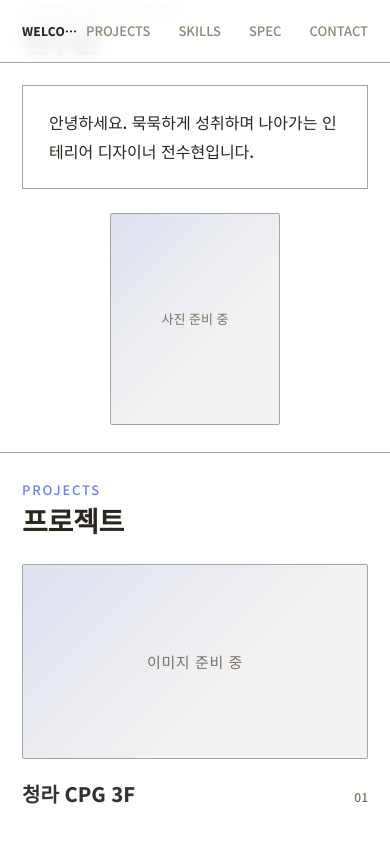
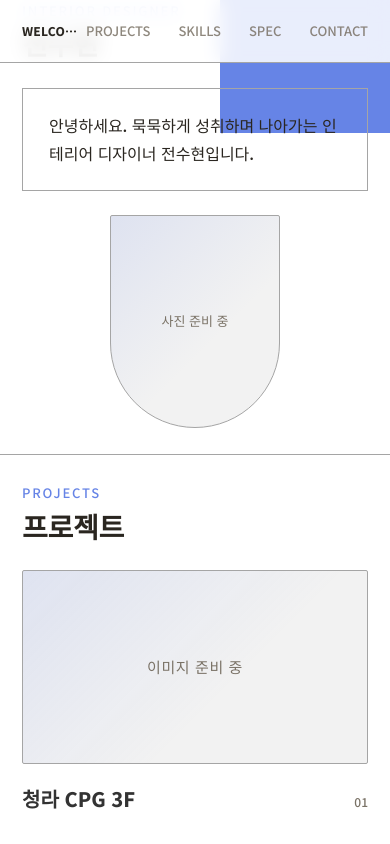
Before and after one commit to Soo-HyeonJeon/soohyeonjeon-portfolio, a plain HTML site: page index.html in a window 390 px wide. Shown: the top 844 px of the page. Drawn offline with nearby package versions, Linux system fonts and the light colour scheme; no server answers; a web font is replaced by a local one.

Commit message:
Update index.html

```diff
--- a/index.html
+++ b/index.html
@@ -75,7 +75,7 @@
     font-size: 13px;
     letter-spacing: 0.14em;
     color: var(--accent);
-    margin-bottom: 2pt;
+    margin-bottom: 4pt;
     font-family: 'YangjuByeolsan', 'Noto Sans KR', sans-serif;
   }
 
@@ -130,11 +130,21 @@
 
   /* ===== 히어로 ===== */
   .hero {
+    position: relative;
     min-height: 50vh;
     display: flex;
     flex-direction: column;
     justify-content: center;
     padding: 100pt 0 50px;
+  }
+
+  .hero-photo-topbar {
+    position: absolute;
+    top: 0;
+    right: 0;
+    width: 260px;
+    height: 100pt;
+    background: #6684e6;
   }
 
   .hero-top {
@@ -192,7 +202,7 @@
     flex-shrink: 0;
     width: 260px;
     aspect-ratio: 4 / 5;
-    border-radius: 2px;
+    border-radius: 2px 2px 130px 130px;
     overflow: hidden;
     background:
       linear-gradient(135deg, var(--accent-soft), transparent 60%),
@@ -218,8 +228,9 @@
 
   @media (max-width: 640px) {
     .hero-top { flex-direction: column; align-items: stretch; gap: 24px; }
-    .avatar-box { width: 170px; align-self: center; }
+    .avatar-box { width: 170px; border-radius: 2px 2px 85px 85px; align-self: center; }
     .intro-box { position: static; right: auto; border-right: 1px solid var(--border); }
+    .hero-photo-topbar { width: 170px; }
   }
 
   /* ===== 프로젝트 ===== */
@@ -290,7 +301,7 @@
   }
 
   .project-desc {
-    margin-top: 8px;
+    margin-top: 4px;
     font-size: 14px;
     color: var(--text-muted);
     max-width: 46ch;
@@ -880,6 +891,7 @@
 
   <main>
     <section class="hero wrap">
+      <div class="hero-photo-topbar"></div>
       <div class="hero-top">
         <div class="hero-left">
           <span class="eyebrow">INTERIOR DESIGNER</span>
```
